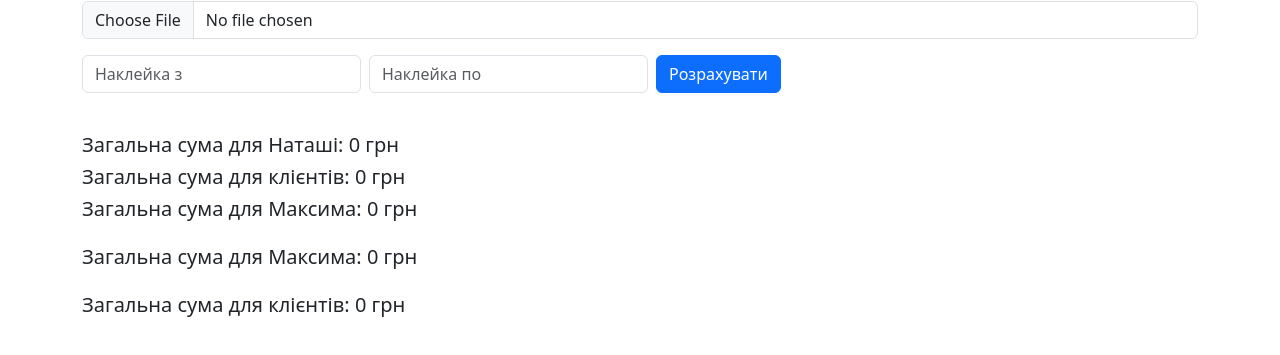
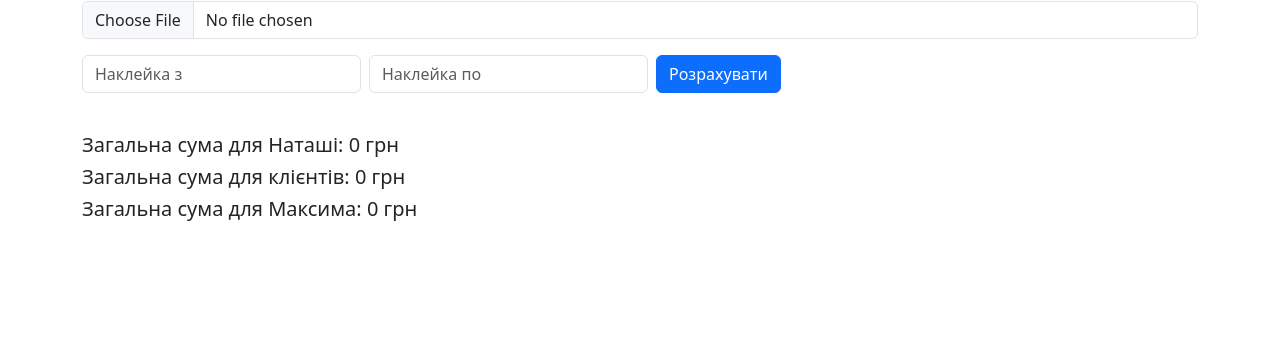
Before and after one commit to dmitry-averbukh/Best_Shipping, a plain HTML site: page index.html in a window 1280 px wide. Shown: the part 95-450 px from the top of the page. Drawn offline with nearby package versions, Linux system fonts and the light colour scheme.

Commit message:
Update index.html
aaaa

```diff
--- a/index.html
+++ b/index.html
@@ -30,18 +30,12 @@
     <div id="results" class="grid"></div>
 
     <div class="mt-4">
-        <h5>Загальна сума для Наташі: <span id="totalForNatasha">0</span> грн</h5>
-        <h5>Загальна сума для клієнтів: <span id="totalForClients">0</span> грн</h5>
-        <h5>Загальна сума для Максима: <span id="totalForMaxim">0</span> грн</h5>
-
-            <div class="mt-4">
+  <h5>Загальна сума для Наташі: <span id="totalForNatasha">0</span> грн</h5>
+  <h5>Загальна сума для клієнтів: <span id="totalForClient">0</span> грн</h5>
   <h5>Загальна сума для Максима: <span id="totalForMaxim">0</span> грн</h5>
   <div id="maximBlock" class="mt-2"></div>
-
-  <h5 class="mt-4">Загальна сума для клієнтів: <span id="totalForClient">0</span> грн</h5>
 </div>
 
-    </div>
 </div>
 
 <script src="script.js"></script>
```
